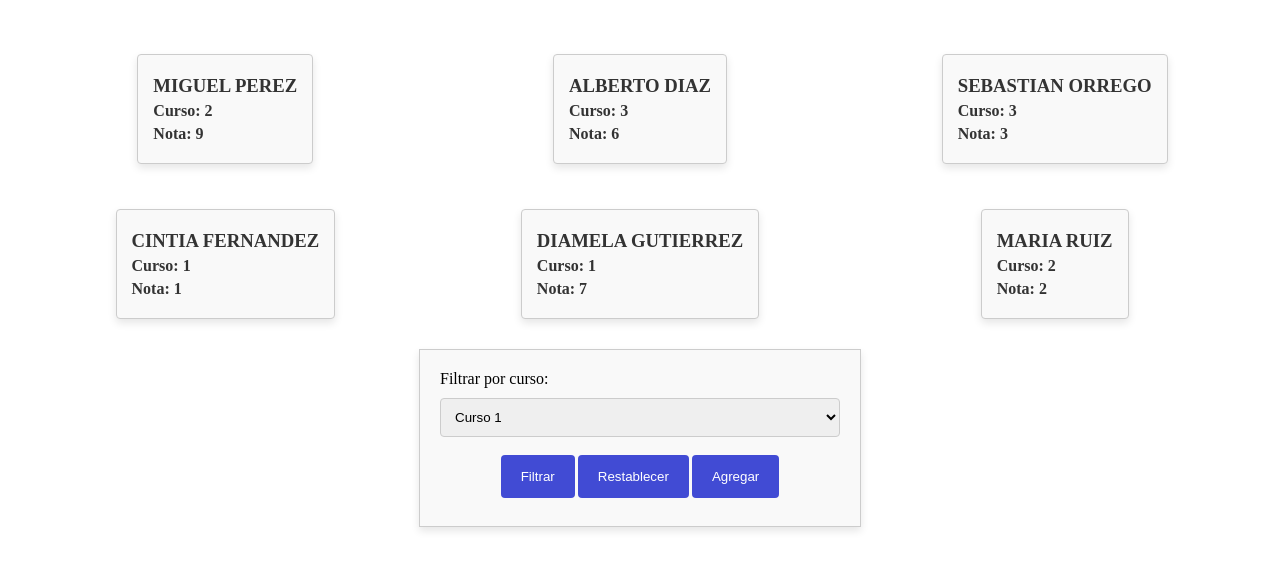
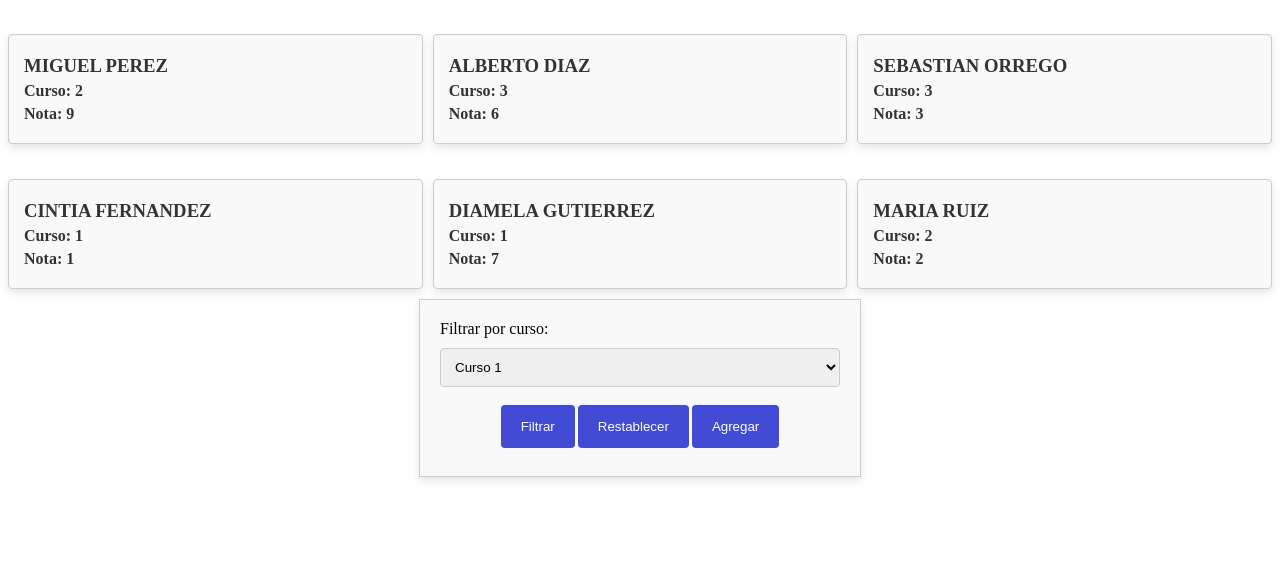
Before and after one commit to bruizdiaz/preentrega2JS, a plain HTML site: page index.html in a window 1280 px wide. Shown: the part 61-630 px from the top of the page. Drawn offline with Linux system fonts and the light colour scheme.

Commit message:
2do cambio en el "Front"

```diff
--- a/style.css
+++ b/style.css
@@ -8,7 +8,7 @@
 	border-radius: 4px;
 	flex: 1 1 calc(33% - 20px);
 	box-sizing: border-box;
-	transition: transform 0.2s ease-in-out;
+	transition: transform 0.3s ease-in-out;
 }
 .tarjeta-alumno:hover {
 	transform: translateY(5px);
@@ -23,12 +23,10 @@
 }
 
 #contenedor-alumnos {
-	display: grid;
-	grid-template-columns: repeat(auto-fill, minmax(300px, 1fr));
-	gap: 20px;
-	justify-items: center;
-	align-items: center;
-	padding: 20px;
+	display: flex;
+	flex-wrap: wrap;
+	gap: 10px;
+	justify-content: space-around;
 }
 
 .form-container {
```
